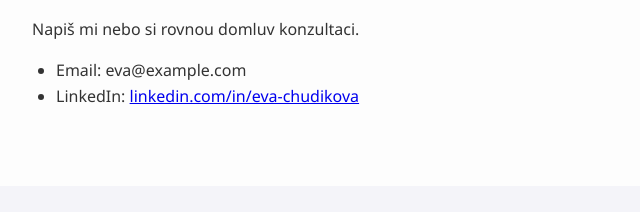
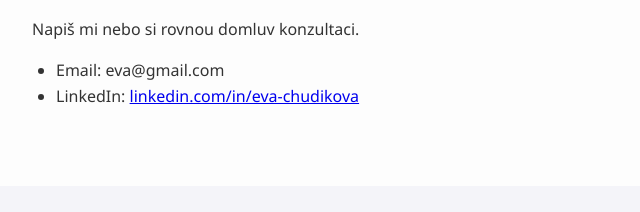
Before and after one commit to esvehla76/eva-web, a plain HTML site: page index.html in a window 1280 px wide. Shown: the part 1201-1413 px from the top of the page, 208-848 px from the left. Drawn offline with Linux system fonts and the light colour scheme.

Commit message:
Update index.html

```diff
--- a/index.html
+++ b/index.html
@@ -48,7 +48,7 @@
     <h2>Kontakt</h2>
     <p>Napiš mi nebo si rovnou domluv konzultaci.</p>
     <ul>
-      <li>Email: eva@example.com</li>
+      <li>Email: eva@gmail.com</li>
       <li>LinkedIn: <a href="https://linkedin.com/in/eva-chudikova-198141180">linkedin.com/in/eva-chudikova</a></li>
     </ul>
   </section>
```
